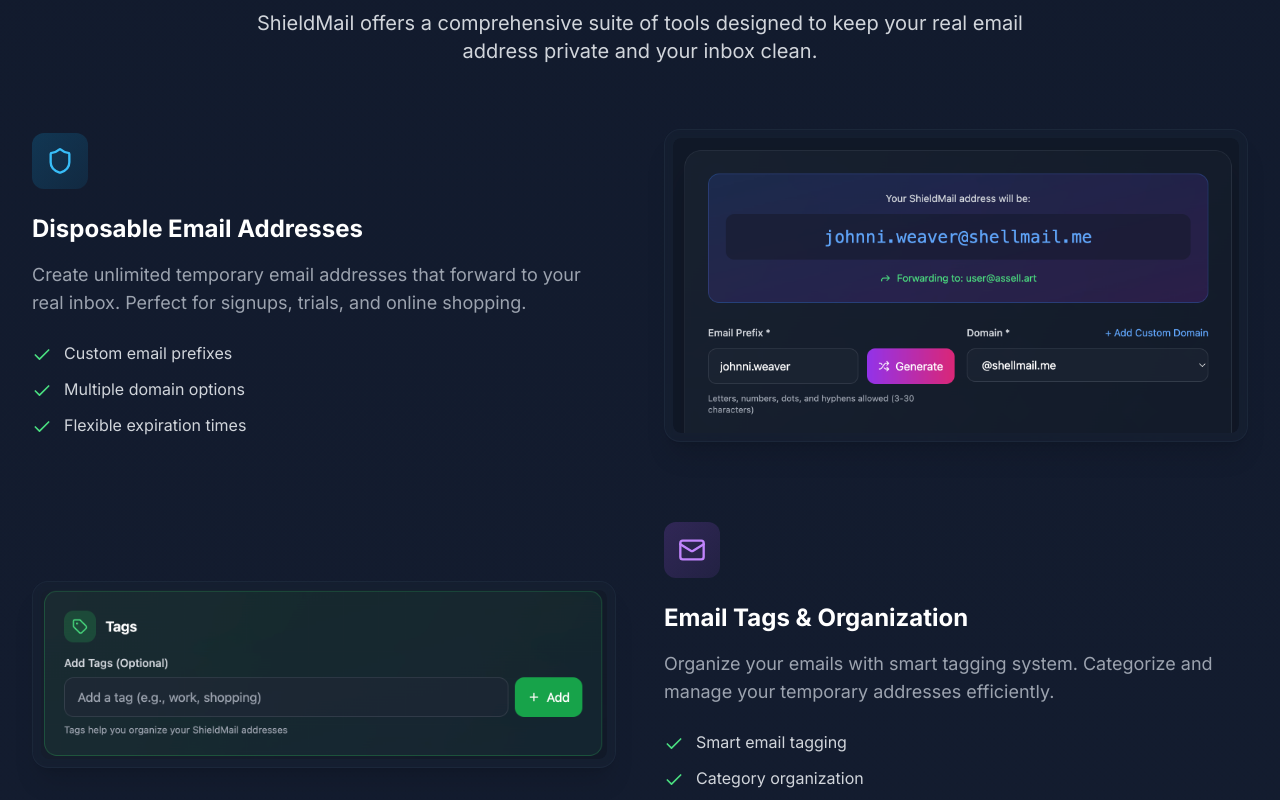
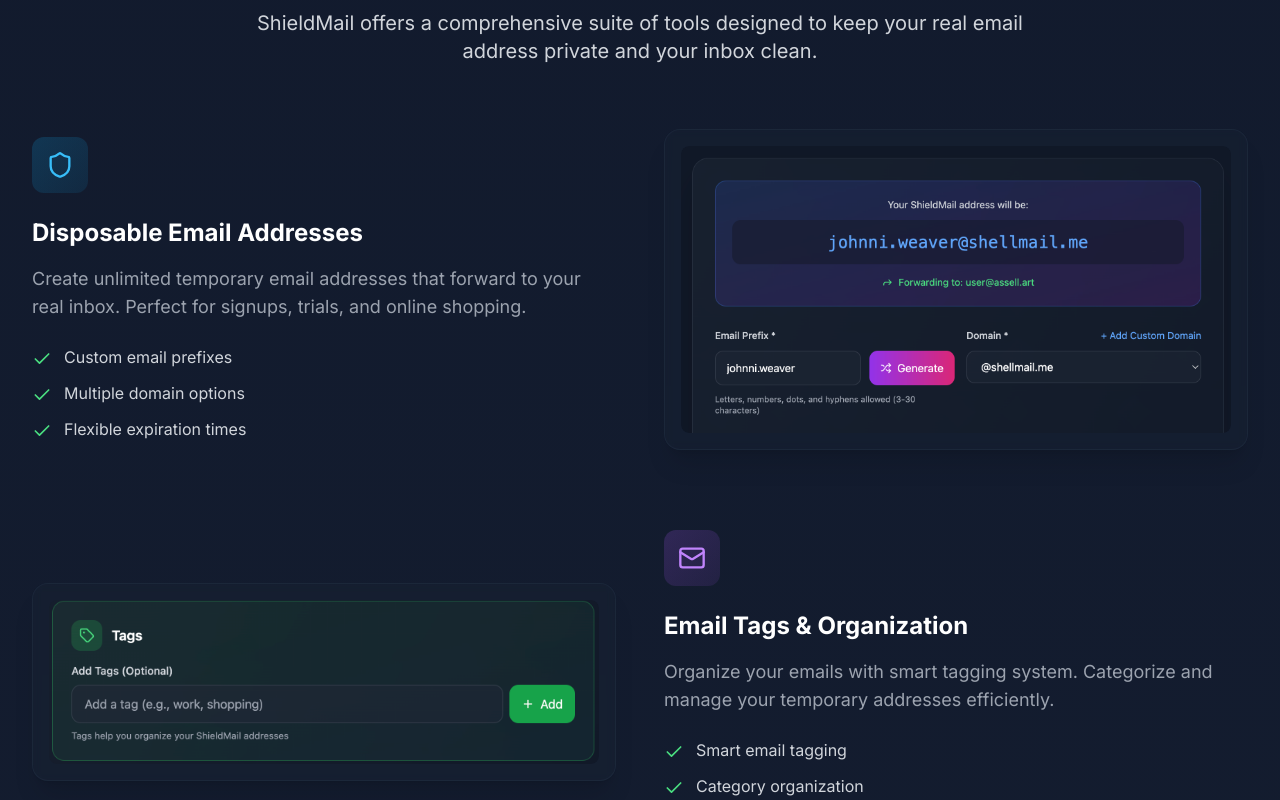
Before and after one commit to raspyhaze8210/shieldmail_homepage, a React (Vite) app: page / in a window 1280 px wide. Shown: the part 2260-3060 px from the top of the page. Built offline with nearby package versions, Linux system fonts and the light colour scheme.

Commit message:
Restore Feature Images to Original Size

```diff
--- a/src/components/FeaturesSection.tsx
+++ b/src/components/FeaturesSection.tsx
@@ -139,9 +139,9 @@
                 </div>
               </div>
 
-              {/* Image with Frame and Reduced Border */}
+              {/* Image with Frame and Reduced Border - Original Size */}
               <div className="flex-1 relative group">
-                <div className="bg-slate-800/25 backdrop-blur-sm border border-slate-700/25 rounded-2xl p-2 shadow-xl overflow-hidden">
+                <div className="bg-slate-800/25 backdrop-blur-sm border border-slate-700/25 rounded-2xl p-4 shadow-xl overflow-hidden">
                   <div className="relative overflow-hidden feature-image-container" style={{ borderRadius: '0.5rem' }}>
                     <img
                       src={feature.image}
```
